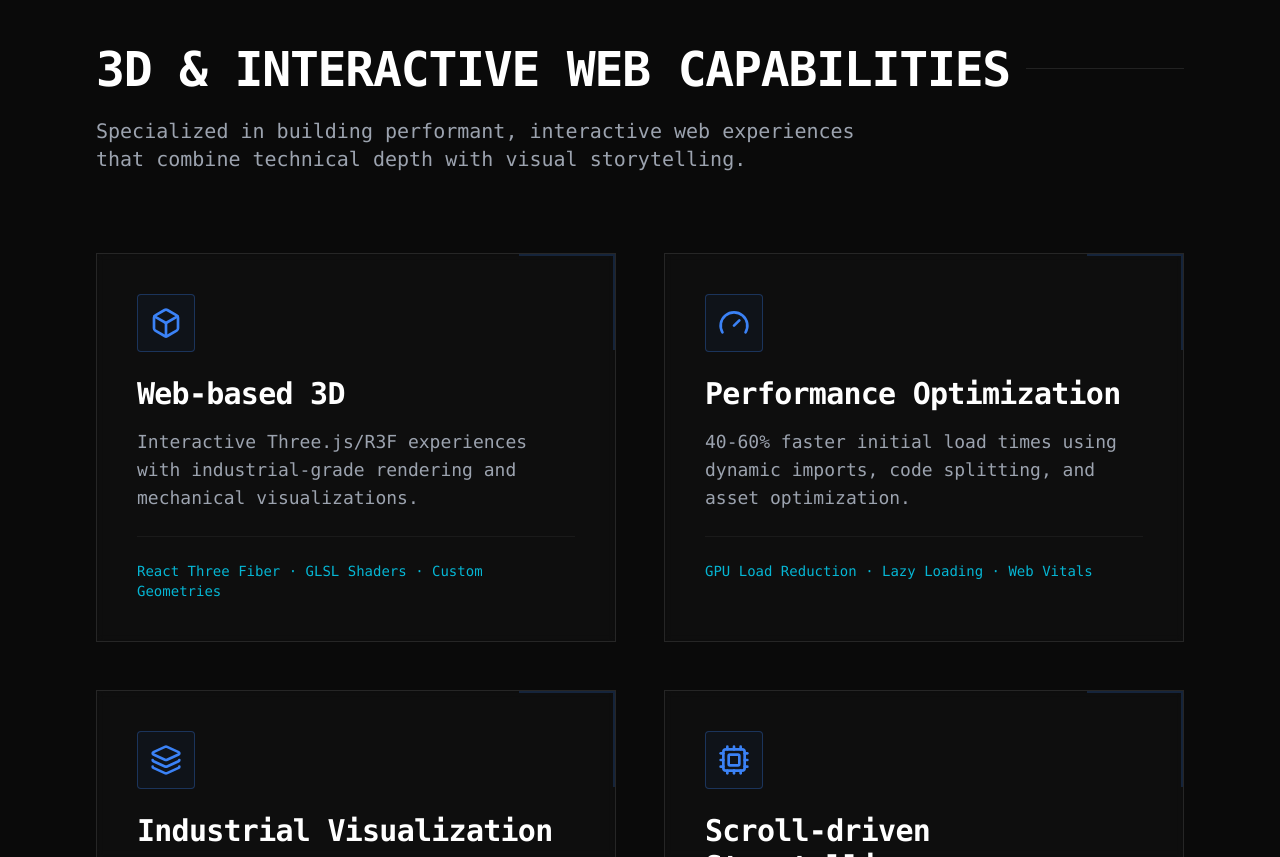
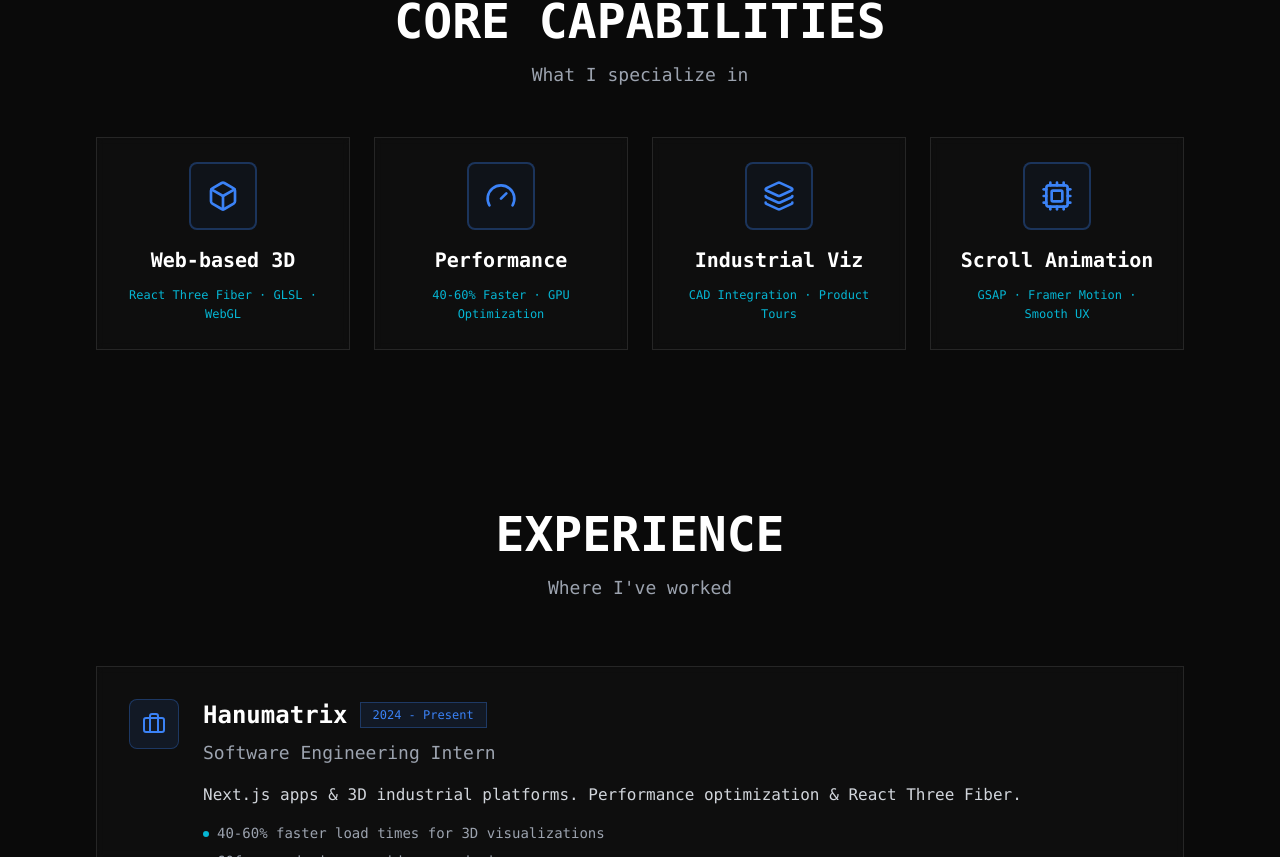
Before and after one commit to HRS0004/Portfolio-Website, a Next.js app: page / in a window 1280 px wide. Shown: the part 1943-2800 px from the top of the page. Built offline with nearby package versions, Linux system fonts and the light colour scheme.

Commit message:
auto-commit for 96ce79dd-da2a-488d-8a9f-d16f7a59b7d2

```diff
--- a/src/components/Capabilities.tsx
+++ b/src/components/Capabilities.tsx
@@ -3,32 +3,28 @@
 import { useEffect, useRef } from 'react'
 import gsap from 'gsap'
 import { ScrollTrigger } from 'gsap/dist/ScrollTrigger'
-import { Cpu, Gauge, Box, Layers } from 'lucide-react'
+import { Box, Gauge, Layers, Cpu } from 'lucide-react'
 
 const capabilities = [
     {
         icon: Box,
         title: 'Web-based 3D',
-        description: 'Interactive Three.js/R3F experiences with industrial-grade rendering and mechanical visualizations.',
-        metrics: 'React Three Fiber · GLSL Shaders · Custom Geometries',
+        metric: 'React Three Fiber · GLSL · WebGL',
     },
     {
         icon: Gauge,
-        title: 'Performance Optimization',
-        description: '40-60% faster initial load times using dynamic imports, code splitting, and asset optimization.',
-        metrics: 'GPU Load Reduction · Lazy Loading · Web Vitals',
+        title: 'Performance',
+        metric: '40-60% Faster · GPU Optimization',
     },
     {
         icon: Layers,
-        title: 'Industrial Visualization',
-        description: 'Technical storytelling for engineering products with accurate 3D models and interactive demos.',
-        metrics: 'CAD Integration · Real-time Updates · Product Tours',
+        title: 'Industrial Viz',
+        metric: 'CAD Integration · Product Tours',
     },
     {
         icon: Cpu,
-        title: 'Scroll-driven Storytelling',
-        description: 'Smooth scroll animations and transitions that guide users through complex technical narratives.',
-        metrics: 'GSAP · Framer Motion · Lenis Smooth Scroll',
+        title: 'Scroll Animation',
+        metric: 'GSAP · Framer Motion · Smooth UX',
     },
 ]
 
@@ -38,40 +34,18 @@ export default function Capabilities() {
     useEffect(() => {
         gsap.registerPlugin(ScrollTrigger)
 
-        // Animate capability cards on scroll
         const cards = gsap.utils.toArray('.capability-card')
-        cards.forEach((card: any, index) => {
         gsap.fromTo(
-                card,
-                {
-                    opacity: 0,
-                    y: 60,
-                },
+            cards,
+            { opacity: 0, y: 40 },
             {
                 opacity: 1,
                 y: 0,
-                    duration: 1,
+                duration: 0.8,
+                stagger: 0.1,
                 ease: 'power3.out',
                 scrollTrigger: {
-                        trigger: card,
-                        start: 'top 85%',
-                    },
-                    delay: index * 0.1,
-                }
-            )
-        })
-
-        // Animate section header
-        gsap.fromTo(
-            '.capabilities-header',
-            { opacity: 0, y: 30 },
-            {
-                opacity: 1,
-                y: 0,
-                duration: 1,
-                ease: 'power3.out',
-                scrollTrigger: {
-                    trigger: '.capabilities-header',
+                    trigger: containerRef.current,
                     start: 'top 80%',
                 },
             }
@@ -80,69 +54,45 @@ export default function Capabilities() {
 
     return (
         <section
-            className="section-padding bg-gradient-overlay-blue relative"
+            className="py-20 px-6 lg:px-24 bg-gradient-overlay-blue"
             ref={containerRef}
             data-testid="capabilities-section"
         >
-            {/* Section Header */}
-            <div className="capabilities-header mb-20">
-                <div className="flex items-center gap-4 mb-6">
-                    <h2 className="heading-secondary uppercase">3D & Interactive Web Capabilities</h2>
-                    <div className="h-px flex-1 bg-white/10"></div>
-                </div>
-                <p className="body-large text-neutral-400 max-w-3xl">
-                    Specialized in building performant, interactive web experiences that combine technical depth with visual storytelling.
-                </p>
+            <div className="max-w-7xl mx-auto">
+                {/* Header */}
+                <div className="mb-12 text-center">
+                    <h2 className="text-3xl lg:text-5xl font-bold uppercase mb-4">Core Capabilities</h2>
+                    <p className="text-lg text-neutral-400">What I specialize in</p>
                 </div>
 
-            {/* Capability Cards Grid */}
-            <div className="grid md:grid-cols-2 gap-8 lg:gap-12 max-w-7xl">
+                {/* Capability Cards - Compact Grid */}
+                <div className="grid md:grid-cols-2 lg:grid-cols-4 gap-6">
                     {capabilities.map((capability, index) => {
                         const Icon = capability.icon
                         return (
                             <div
                                 key={index}
-                            className="capability-card group card-base card-hover p-8 lg:p-10 relative overflow-hidden"
+                                className="capability-card group card-base p-6 text-center hover:border-primary/40 transition-all duration-300"
                                 data-testid={`capability-card-${index}`}
                             >
-                            {/* Gradient overlay on hover */}
-                            <div className="absolute inset-0 gradient-overlay-cyan opacity-0 group-hover:opacity-100 transition-opacity duration-500" />
-
-                            {/* Content */}
-                            <div className="relative z-10">
                                 {/* Icon */}
-                                <div className="mb-6 inline-flex p-3 border border-primary/30 bg-primary/5 rounded">
+                                <div className="mb-4 inline-flex p-4 border-2 border-primary/30 bg-primary/5 rounded-lg group-hover:border-primary/60 group-hover:bg-primary/10 transition-all duration-300">
                                     <Icon className="w-8 h-8 text-primary" />
                                 </div>
 
                                 {/* Title */}
-                                <h3 className="heading-tertiary mb-4 group-hover:text-primary transition-colors duration-300">
+                                <h3 className="text-xl font-bold mb-3 group-hover:text-primary transition-colors duration-300">
                                     {capability.title}
                                 </h3>
 
-                                {/* Description */}
-                                <p className="body-regular text-neutral-400 mb-6 leading-relaxed">
-                                    {capability.description}
+                                {/* Metric */}
+                                <p className="text-xs font-mono text-secondary leading-relaxed">
+                                    {capability.metric}
                                 </p>
-
-                                {/* Metrics/Tech Stack */}
-                                <div className="pt-6 border-t border-white/5">
-                                    <p className="text-sm font-mono text-secondary">
-                                        {capability.metrics}
-                                    </p>
-                                </div>
-                            </div>
-
-                            {/* Corner accent */}
-                            <div className="absolute top-0 right-0 w-24 h-24 border-t-2 border-r-2 border-primary/20 group-hover:border-primary/40 transition-colors duration-500" />
                             </div>
                         )
                     })}
                 </div>
-
-            {/* Bottom accent line */}
-            <div className="mt-20 flex items-center gap-4">
-                <div className="h-px flex-1 bg-gradient-to-r from-transparent via-primary/30 to-transparent" />
             </div>
         </section>
     )
--- a/src/components/Experience.tsx
+++ b/src/components/Experience.tsx
@@ -3,91 +3,53 @@
 import { useEffect, useRef } from 'react'
 import gsap from 'gsap'
 import { ScrollTrigger } from 'gsap/dist/ScrollTrigger'
+import { Briefcase } from 'lucide-react'
 
 const experiences = [
     {
         company: "Hanumatrix",
         role: "Software Engineering Intern",
         period: "2024 - Present",
-        description: "Developing client-facing Next.js applications and immersive 3D industrial storytelling platforms. Focus on performance optimization, React Three Fiber implementations, and technical visualization for engineering products.",
+        description: "Next.js apps & 3D industrial platforms. Performance optimization & React Three Fiber.",
         achievements: [
-            "Built interactive 3D product visualizations with 40-60% faster load times",
-            "Optimized GPU performance for smooth 60fps rendering on mid-range devices",
-            "Implemented dynamic imports and code splitting for 3D asset management"
+            "40-60% faster load times for 3D visualizations",
+            "60fps rendering on mid-range devices",
+            "Dynamic imports & code splitting for assets"
         ]
     },
     {
         company: "Agnirva Space",
         role: "Research Intern",
         period: "2023 - 2024",
-        description: "Working on satellite communication systems and AI/ML models for climate analysis. Bridging the gap between aerospace data and web visualization through interactive dashboards and data storytelling.",
+        description: "Satellite systems & AI/ML for climate analysis. Web-based data visualization.",
         achievements: [
-            "Developed web-based data visualization tools for satellite telemetry",
-            "Implemented real-time data processing pipelines using Python and Node.js",
-            "Created technical documentation and training materials for engineering teams"
+            "Web visualization tools for satellite telemetry",
+            "Real-time data pipelines (Python/Node.js)",
+            "Technical documentation for engineering teams"
         ]
     }
 ]
 
 export default function Experience() {
     const containerRef = useRef<HTMLDivElement>(null)
-    const lineRef = useRef<HTMLDivElement>(null)
 
     useEffect(() => {
         gsap.registerPlugin(ScrollTrigger)
 
-        // Animate section header
-        gsap.fromTo(
-            '.experience-header',
-            { opacity: 0, y: 30 },
-            {
-                opacity: 1,
-                y: 0,
-                duration: 1,
-                ease: 'power3.out',
-                scrollTrigger: {
-                    trigger: '.experience-header',
-                    start: 'top 80%',
-                },
-            }
-        )
-
-        // Vertical line growth animation
-        gsap.fromTo(
-            lineRef.current,
-            { scaleY: 0 },
-            {
-                scaleY: 1,
-                ease: 'power2.out',
-                duration: 1.5,
-                scrollTrigger: {
-                    trigger: containerRef.current,
-                    start: 'top 70%',
-                    end: 'bottom 70%',
-                    scrub: 1,
-                },
-            }
-        )
-
-        // Milestone cards animation
         const milestones = gsap.utils.toArray('.milestone')
         milestones.forEach((milestone: any, index) => {
             gsap.fromTo(
                 milestone,
-                {
-                    opacity: 0,
-                    x: milestone.classList.contains('left-side') ? -60 : 60,
-                },
+                { opacity: 0, x: index % 2 === 0 ? -40 : 40 },
                 {
                     opacity: 1,
                     x: 0,
-                    duration: 1,
+                    duration: 0.8,
                     ease: 'power3.out',
                     scrollTrigger: {
                         trigger: milestone,
                         start: 'top 80%',
                     },
-                    delay: index * 0.15,
                 }
             )
         })
@@ -95,91 +57,70 @@ export default function Experience() {
 
     return (
         <section
-            className="section-padding bg-gradient-overlay-blue relative"
+            className="py-20 px-6 lg:px-24 bg-gradient-overlay-blue"
             ref={containerRef}
             data-testid="experience-section"
         >
-            {/* Section Header */}
-            <div className="experience-header mb-24">
-                <div className="flex items-center gap-4 mb-6">
-                    <h2 className="heading-secondary uppercase">Experience</h2>
-                    <div className="h-px flex-1 bg-white/10"></div>
+            <div className="max-w-6xl mx-auto">
+                {/* Header */}
+                <div className="mb-16 text-center">
+                    <h2 className="text-3xl lg:text-5xl font-bold uppercase mb-4">Experience</h2>
+                    <p className="text-lg text-neutral-400">Where I've worked</p>
                 </div>
-                <p className="body-large text-neutral-400 max-w-3xl">
-                    Professional journey focused on frontend development, 3D web technologies, and performance optimization.
-                </p>
-            </div>
 
-            <div className="relative max-w-6xl mx-auto">
-                {/* Vertical Timeline Lines */}
-                <div className="absolute left-1/2 top-0 bottom-0 w-px bg-neutral-800 -translate-x-1/2 hidden md:block" />
-                <div
-                    ref={lineRef}
-                    className="absolute left-1/2 top-0 bottom-0 w-px bg-primary -translate-x-1/2 hidden md:block origin-top"
-                />
-
-                {/* Experience Cards */}
-                <div className="space-y-32">
+                {/* Experience Cards - Simplified */}
+                <div className="space-y-8">
                     {experiences.map((exp, index) => (
                         <div
                             key={index}
-                            className="relative flex flex-col md:flex-row items-center"
+                            className="milestone card-base card-hover p-8 relative group"
                             data-testid={`experience-card-${index}`}
                         >
-                            {/* Timeline Dot */}
-                            <div className="absolute left-1/2 -translate-x-1/2 w-4 h-4 bg-primary rounded-full border-4 border-neutral-950 z-10 hidden md:block shadow-[0_0_20px_rgba(59,130,246,0.6)]"></div>
+                            <div className="flex flex-col lg:flex-row lg:items-start gap-6">
+                                {/* Icon */}
+                                <div className="flex-shrink-0">
+                                    <div className="p-3 bg-primary/10 border border-primary/30 rounded-lg">
+                                        <Briefcase className="w-6 h-6 text-primary" />
+                                    </div>
+                                </div>
 
-                            {/* Content Card */}
-                            <div
-                                className={`milestone w-full md:w-1/2 ${
-                                    index % 2 === 0
-                                        ? 'left-side md:pr-12 lg:pr-16'
-                                        : 'right-side md:pl-12 lg:pl-16 md:ml-auto'
-                                }`}
-                            >
-                                <div className="card-base card-hover p-8 lg:p-10 relative group">
-                                    {/* Period Badge */}
-                                    <div className="inline-flex items-center gap-2 mb-4 px-3 py-1.5 bg-primary/10 border border-primary/30">
-                                        <div className="w-1.5 h-1.5 bg-primary rounded-full"></div>
-                                        <span className="text-primary font-mono text-sm">{exp.period}</span>
+                                {/* Content */}
+                                <div className="flex-1">
+                                    {/* Header */}
+                                    <div className="mb-4">
+                                        <div className="flex flex-wrap items-center gap-3 mb-2">
+                                            <h3 className="text-2xl font-bold group-hover:text-primary transition-colors duration-300">
+                                                {exp.company}
+                                            </h3>
+                                            <span className="px-3 py-1 text-xs font-mono bg-primary/10 text-primary border border-primary/30">
+                                                {exp.period}
+                                            </span>
+                                        </div>
+                                        <h4 className="text-lg text-neutral-400 font-medium">{exp.role}</h4>
                                     </div>
 
-                                    {/* Company & Role */}
-                                    <h3 className="heading-tertiary mb-2 group-hover:text-primary transition-colors duration-300">
-                                        {exp.company}
-                                    </h3>
-                                    <h4 className="text-lg text-neutral-400 font-medium mb-6">{exp.role}</h4>
-
                                     {/* Description */}
-                                    <p className="body-regular text-neutral-300 mb-6 leading-relaxed">
+                                    <p className="text-neutral-300 mb-4">
                                         {exp.description}
                                     </p>
 
-                                    {/* Achievements */}
-                                    <div className="space-y-3 pt-6 border-t border-white/5">
+                                    {/* Achievements - Compact bullets */}
+                                    <div className="space-y-2">
                                         {exp.achievements.map((achievement, achIndex) => (
-                                            <div key={achIndex} className="flex items-start gap-3">
+                                            <div key={achIndex} className="flex items-start gap-2">
                                                 <div className="w-1.5 h-1.5 bg-secondary rounded-full mt-2 flex-shrink-0"></div>
-                                                <p className="text-sm text-neutral-400 leading-relaxed">
+                                                <p className="text-sm text-neutral-400">
                                                     {achievement}
                                                 </p>
                                             </div>
                                         ))}
                                     </div>
-
-                                    {/* Corner accent */}
-                                    <div className="absolute bottom-0 left-0 w-20 h-20 border-b-2 border-l-2 border-primary/20 group-hover:border-secondary/40 transition-colors duration-500" />
                                 </div>
                             </div>
                         </div>
                     ))}
                 </div>
             </div>
-
-            {/* Bottom accent */}
-            <div className="mt-24 flex items-center gap-4">
-                <div className="h-px flex-1 bg-gradient-to-r from-transparent via-primary/30 to-transparent" />
-            </div>
         </section>
     )
 }
```
Lines whose indentation alone changed are shown as unchanged.
